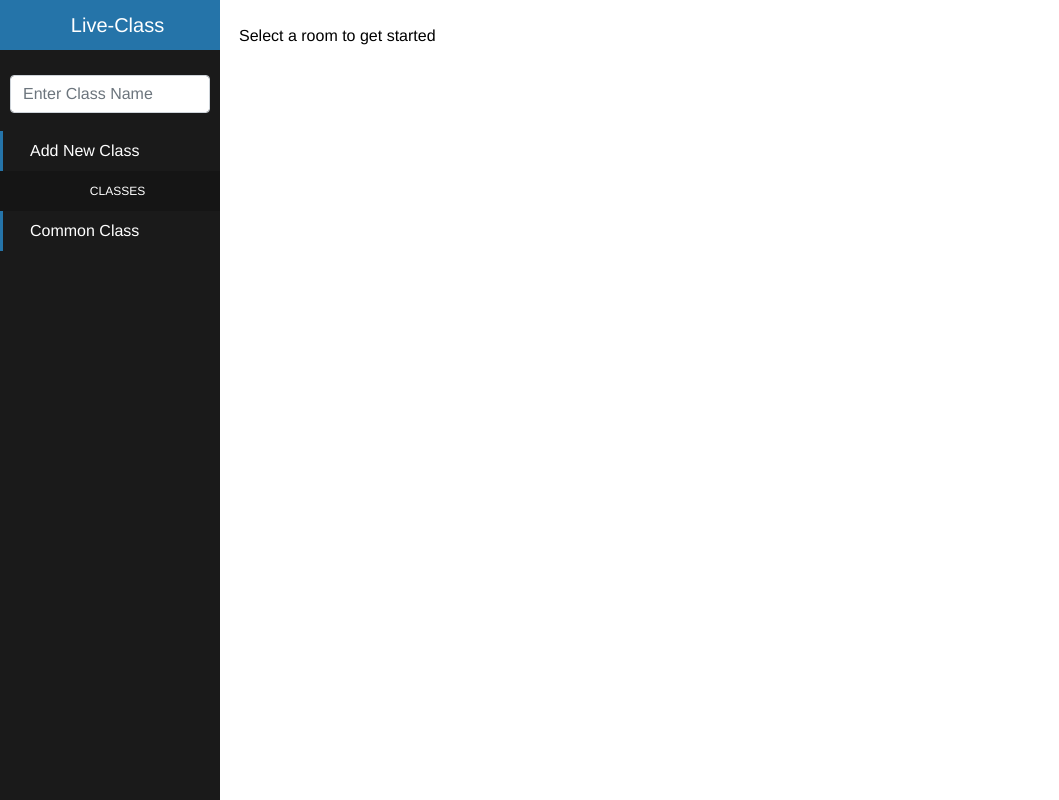
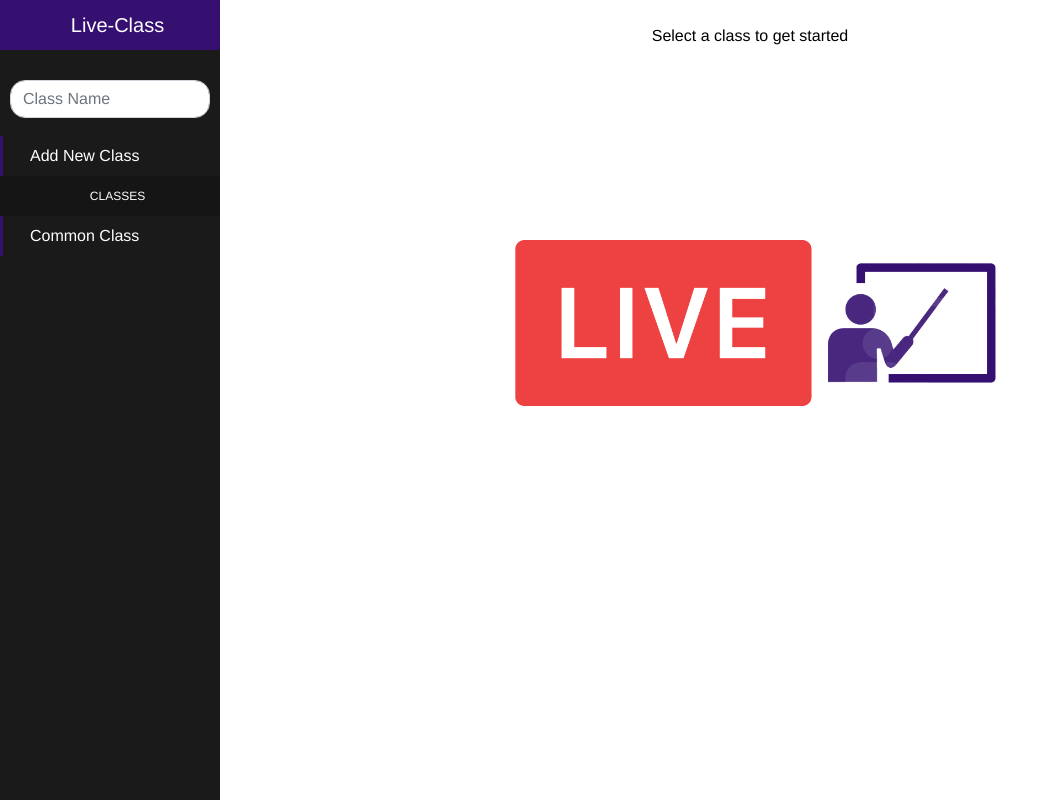
Before and after one commit to Katheesh/live-class, a Vue app: page / in a window 1280 px wide. Both pictures are taken after typing "Sample" into the empty fields and a click on the button "Enter!". Shown: the whole page, without its empty margins (0-1059 px from the left). Built offline with nearby package versions, Linux system fonts and the light colour scheme; what vue-toast-notification would draw is missing.

Commit message:
savesd some changes

```diff
--- a/index.html
+++ b/index.html
@@ -4,7 +4,7 @@
    <meta charset="utf-8">
    <link rel="stylesheet" href="https://maxcdn.bootstrapcdn.com/bootstrap/4.0.0/css/bootstrap.min.css">
    <meta name="viewport" content="width=device-width,initial-scale=1.0">
-   <title>Twilio video chat</title>
+   <title>Live Class</title>
  </head>
  <body>
    <div id="app"></div>
--- a/src/App.vue
+++ b/src/App.vue
@@ -1,13 +1,15 @@
 <template>
- <div class="container-fluid chat_container" id="app">
-     <div class="row" v-if="authenticated">
+ <div id="app">
+     <div v-if="authenticated">
        <Rooms />
        <Video :username="username"/>
        <Logs />
      </div>
-     <div class="row" v-else>
+     <div v-else>
        <div class="username">
-          <center><h1>Live Class</h1></center>
+          <center>
+            <img src="./assets/app-logo.png" height="120">
+          <br>
            <form @submit.prevent="submitUsername(username)">
              <div class="form-group mb-2">
                  <input type="text" class="form-control" placeholder="Username" v-model="username" >
@@ -16,7 +18,8 @@
              <div class="form-group mb-2">
                 <button type="submit" class="btn btn-primary mb-2">Enter!</button>
              </div>
-         </form>
+           </form>
+          </center>
        </div>
      </div>
  </div>
@@ -77,7 +80,12 @@ export default {
     border: 1px solid gray;
   }
   .username {
-    margin: 100px auto 7px auto;
+    margin: 150px auto 7px auto;
     color: black;
   }
+  .form-control{
+    border-radius: 15px;
+    max-width: 450px;
+    margin-top: 20px;
+  }
 </style>
--- a/src/components/AddRoom.vue
+++ b/src/components/AddRoom.vue
@@ -2,7 +2,7 @@
    <div>
        <form @submit.prevent="createNewRoom(room_name)">
            <div class="form-group mb-2 classForm">
-               <input type="text" class="form-control" placeholder="Enter Class Name" v-model="room_name" >
+               <input type="text" class="form-control" placeholder="Class Name" v-model="room_name" >
            </div>
              <li>
               <a @click="createNewRoom(room_name)">
@@ -45,7 +45,6 @@ export default {
 
 <style>
  .classForm{
-  margin-top:15px;
   padding: 10px
   }
  .sidebar-container {
@@ -66,7 +65,7 @@ export default {
 .sidebar-logo {
   padding: 10px 15px 10px 30px;
   font-size: 20px;
-  background-color: #2574A9;
+  background-color: #351071;
 }
 
 .sidebar-navigation {
@@ -103,7 +102,7 @@ export default {
 }
 
 .sidebar-navigation li::before {
-  background-color: #2574A9;
+  background-color: #351071;
   position: absolute;
   content: '';
   height: 100%;
--- a/src/components/Rooms.vue
+++ b/src/components/Rooms.vue
@@ -28,7 +28,7 @@ export default {
        rooms: [
            {id: 1, name: 'Common Class'}
        ],
-       roomCount: 3, // used to keep track of the number of rooms present
+       roomCount: 1, // used to keep track of the number of rooms present
        loading: false, // indicate when tracks in a room is being loaded
    }
  },
@@ -70,7 +70,7 @@ export default {
 .sidebar-logo {
   padding: 10px 15px 10px 30px;
   font-size: 20px;
-  background-color: #2574A9;
+  background-color: #351071;
 }
 
 .sidebar-navigation {
@@ -107,7 +107,7 @@ export default {
 }
 
 .sidebar-navigation li::before {
-  background-color: #2574A9;
+  background-color: #351071;
   position: absolute;
   content: '';
   height: 100%;
--- a/src/components/Video.vue
+++ b/src/components/Video.vue
@@ -1,18 +1,16 @@
 <template>
    <div  class="content-container">
-    <div class="container-fluid">
        <div class="roomTitle">
            <span v-if="loading"> Loading... {{roomName}}</span>
            <span v-else-if="!loading && roomName"> Connected to {{roomName}}</span>
-           <span v-else>Select a room to get started</span>
+           <span v-else>Select a class to get started <br> <img class="banerpic" height="200" src="../assets/app-logo.png"></span>
        </div>
          <div class="row">
            <div class="cols-sm-3">
-           <div id="remoteTrack"></div>
+             <div class="remotevideoframe" id="remoteTrack"></div>
            </div>
            <div class="cols-sm-3">
-          <div id="localTrack"></div>
-        </div>
+              <div class="localvideoframe" id="localTrack"></div>
            </div>
          </div>
     </div>
@@ -96,7 +94,7 @@ export default {
               name: room_name,
               // logLevel: 'debug',
               audio: true,
-              video: { width: 400 }
+              video: { width: 200 }
           };
           // before a user enters a new room,
           // disconnect the user from they joined already
@@ -164,10 +162,34 @@ export default {
 </script>
 
 <style >
+    .remotevideoframe{
+      position: absolute;
+      height: auto !important;
+      margin-left: 200px;
+      display: inline-block;
+      left: 50px;
+    }
+
+    .localvideoframe{
+      position: absolute;
+      height: auto !important;
+      margin-left: 200px;
+      display: block;
+      right: 20px;
+    }
     #localTrack video {
       margin: 0px;
-       max-width: 50% !important;
+      max-width: 200px !important;
       background-repeat: no-repeat;
+      border-radius: 15px;
+      border: 3px solid #351071;
+    }
+    #remoteTrack video{
+      margin: 10px;
+      max-width: 200px !important;
+      background-repeat: no-repeat;
+      border-radius: 15px;
+      border: 3px solid #351071;
     }
     .roomTitle {
       text-align: center;
@@ -180,4 +202,7 @@ export default {
     .content-container {
       padding-left: 220px;
     }
+    .banerpic{
+      margin-top: 175px;
+    }
 </style>
```
Also changed, not shown: src/assets/app-logo.png (added), 1 other file (tests, documents, lock files or other folders). Lines whose indentation alone changed are shown as unchanged.
